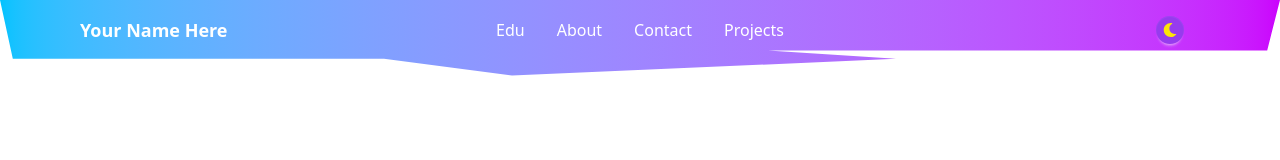
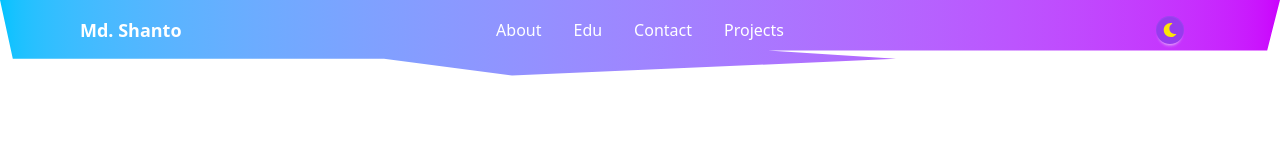
Before and after one commit to shanto-0011/shanto-portfolio, a Next.js app: page / in a window 1280 px wide. Shown: the top 160 px of the page. Built offline with nearby package versions, Linux system fonts and the light colour scheme; what @radix-ui/themes would draw is missing.

Commit message:
add name

```diff
--- a/app/components/CurvedNavbar.tsx
+++ b/app/components/CurvedNavbar.tsx
@@ -6,8 +6,8 @@ import { motion, AnimatePresence } from "framer-motion";
 import CustomTheme from "../theme/CustomTheme";
 
 const navLinks = [
+  { name: "About", href: "#about" },
   { name: "Edu", href: "#education" },
-  { name: "About", href: "#about" },
   { name: "Contact", href: "#contact" },
 ];
 
@@ -48,7 +48,7 @@ const CurvedNavbar = () => {
           {/* LEFT - Name */}
           <div className="flex-1">
             <Link href="/" className="text-lg font-bold truncate text-white">
-              Your Name Here
+              Md. Shanto
             </Link>
           </div>
 
```
